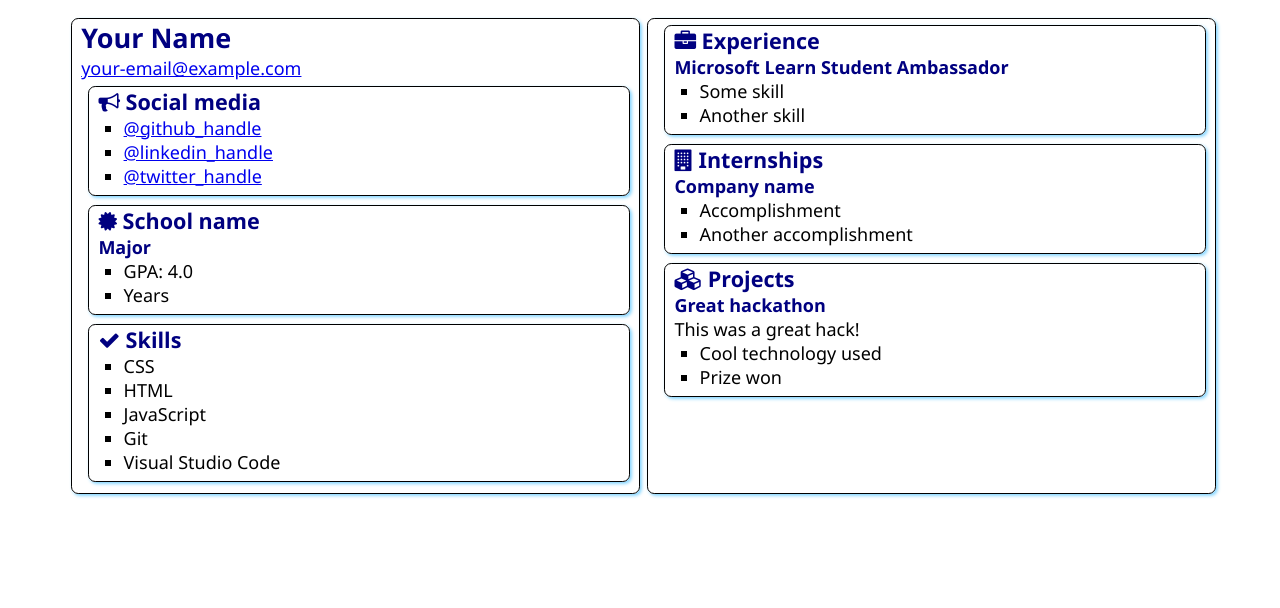
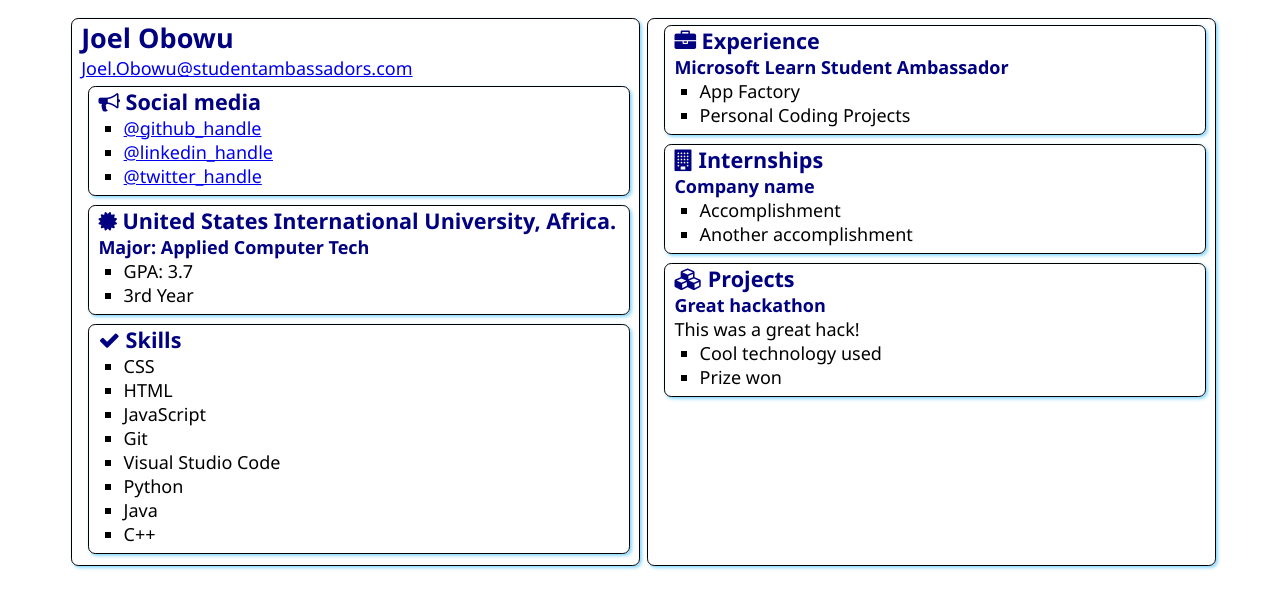
Before and after one commit to UZzoma/SATechnicalOnboarding, a plain HTML site: page src/index.html in a window 1280 px wide. Drawn offline with Linux system fonts and the light colour scheme.

Commit message:
Update index.html
Added my name and filled in my personal information

```diff
--- a/src/index.html
+++ b/src/index.html
@@ -12,8 +12,8 @@
 <body>
     <main>
         <article class="box">
-            <h1>Your Name</h1>
-            <div><a href="mailto:your.email@example.com">your-email@example.com</a></div>
+            <h1>Joel Obowu</h1>
+            <div><a href="mailto:your.email@example.com">Joel.Obowu@studentambassadors.com</a></div>
 
             <section class="box">
                 <h2>
@@ -31,12 +31,12 @@
                 <div class="education">
                     <h2>
                         <i class="fa fa-certificate" aria-hidden="true"></i>
-                        School name
+                        United States International University, Africa.
                     </h2>
-                    <h3>Major</h3>
+                    <h3>Major: Applied Computer Tech</h3>
                     <ul>
-                        <li>GPA: 4.0</li>
-                        <li>Years</li>
+                        <li>GPA: 3.7</li>
+                        <li>3rd Year</li>
                     </ul>
                 </div>
             </section>
@@ -52,6 +52,9 @@
                     <li>JavaScript</li>
                     <li>Git</li>
                     <li>Visual Studio Code</li>
+                    <li>Python</li>
+                    <li>Java</li>
+                    <li>C++</li>
                 </ul>
             </section>
         </article>
@@ -63,8 +66,8 @@
                 </h2>
                 <h3>Microsoft Learn Student Ambassador</h3>
                 <ul>
-                    <li>Some skill</li>
-                    <li>Another skill</li>
+                    <li>App Factory</li>
+                    <li>Personal Coding Projects</li>
                 </ul>
             </section>
             <section class="box">
```
